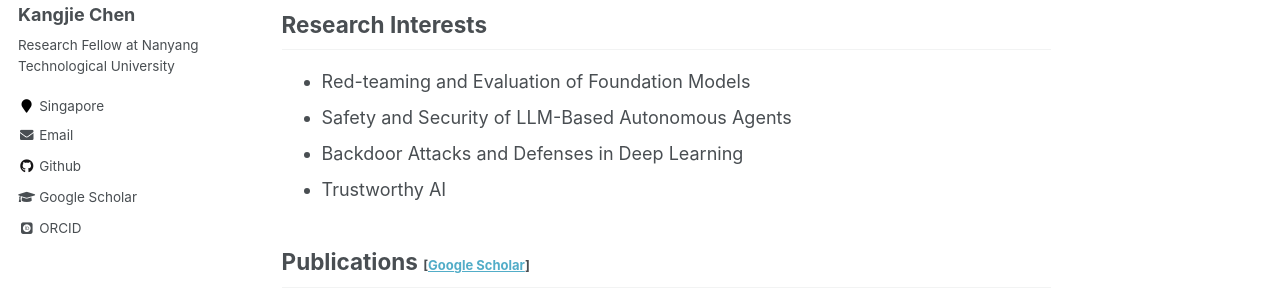
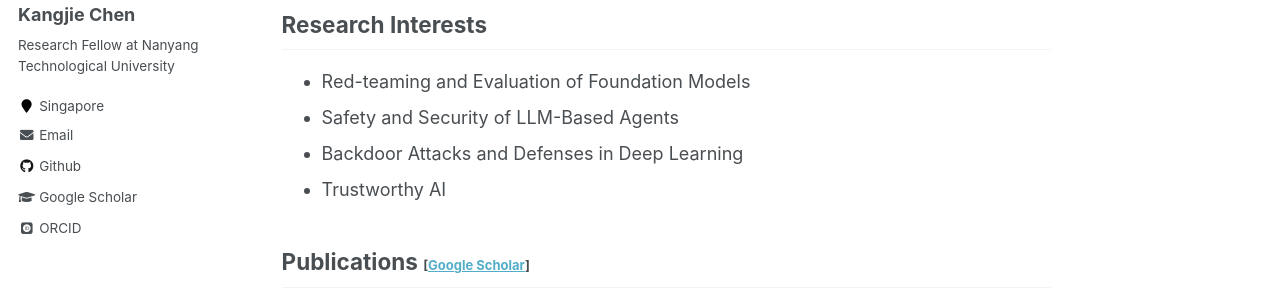
Before and after one commit to kangjie-chen/kangjie-chen.github.io, a Jekyll site: the page built from _pages/about.md, in a window 1280 px wide and 900 px high. Shown: the part 314-614 px from the top of the window. Built offline with Jekyll 4.4.1, drawn with Linux system fonts in a browser that asks for light colours; some web fonts are replaced.

Commit message:
Update about.md

```diff
--- a/_pages/about.md
+++ b/_pages/about.md
@@ -14,7 +14,7 @@ I am currently a Research Fellow at [Digital Trust Centre](https://www.ntu.edu.s
 
 ## Research Interests
 - Red-teaming and Evaluation of Foundation Models
-- Safety and Security of LLM-Based Autonomous Agents
+- Safety and Security of LLM-Based Agents
 - Backdoor Attacks and Defenses in Deep Learning
 - Trustworthy AI
 <br/>
```
